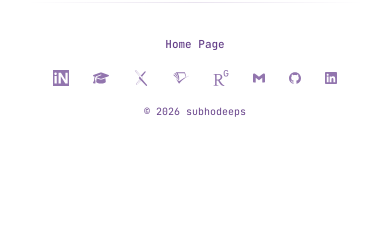
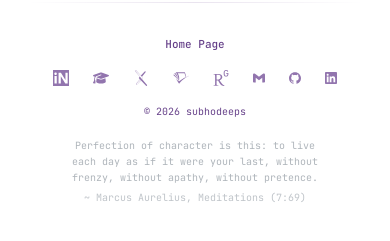
Before and after one commit to subhodeeps/nextjs-site, a Next.js app: page /cv in a window 390 px wide. Shown: the part 1417-1658 px from the top of the page. Before the commit the page ends 1587 px from the top, so only its background shows below. Built offline with nearby package versions, Linux system fonts and the light colour scheme.

Commit message:
Add a Marcus Aurelius quote to the footer
A short line from Meditations (7:69) now sits under the copyright line on every page, small and faint. On laptops it breaks once, after "your last,", and on phones it wraps into lines of even length.

```diff
--- a/src/components/layout/footer/BaseFooter.tsx
+++ b/src/components/layout/footer/BaseFooter.tsx
@@ -1,7 +1,8 @@
 // src/components/layout/footer/BaseFooter.tsx
 //
 // The parts every page footer shares: a faint dividing line, a row of links
-// supplied by the calling footer, the social icons and the copyright line.
+// supplied by the calling footer, the social icons, the copyright line and a
+// quotation from Marcus Aurelius under it.
 // HomepageFooter, SectionFooter and IndividualPageFooter are built on it; to
 // change a social link, edit the socialLinks list below.
 'use client'
@@ -154,6 +155,28 @@ export function BaseFooter({
                                 {new Date().getFullYear()} subhodeeps
                             </motion.span>
                         )}
+
+                        {/* A quotation under the copyright line, small and faint. On
+                            phones it wraps into lines of even length (text-balance);
+                            from md: it breaks once, after "your last,", so that it is
+                            wide and low rather than a square block. */}
+                        {showCopyright && (
+                            <motion.figure
+                                className="max-w-md text-balance text-center text-[10px] leading-relaxed text-muted-foreground/50 sm:text-xs md:max-w-none"
+                                initial={{ opacity: 0 }}
+                                animate={{ opacity: 1 }}
+                                transition={{ delay: 0.5 }}
+                            >
+                                <blockquote>
+                                    Perfection of character is this: to live each day as if it were
+                                    your last, <br className="hidden md:inline" />
+                                    without frenzy, without apathy, without pretence.
+                                </blockquote>
+                                <figcaption className="mt-1 text-muted-foreground/40">
+                                    ~ Marcus Aurelius, Meditations (7:69)
+                                </figcaption>
+                            </motion.figure>
+                        )}
                     </div>
                 )}
             </div>
```
